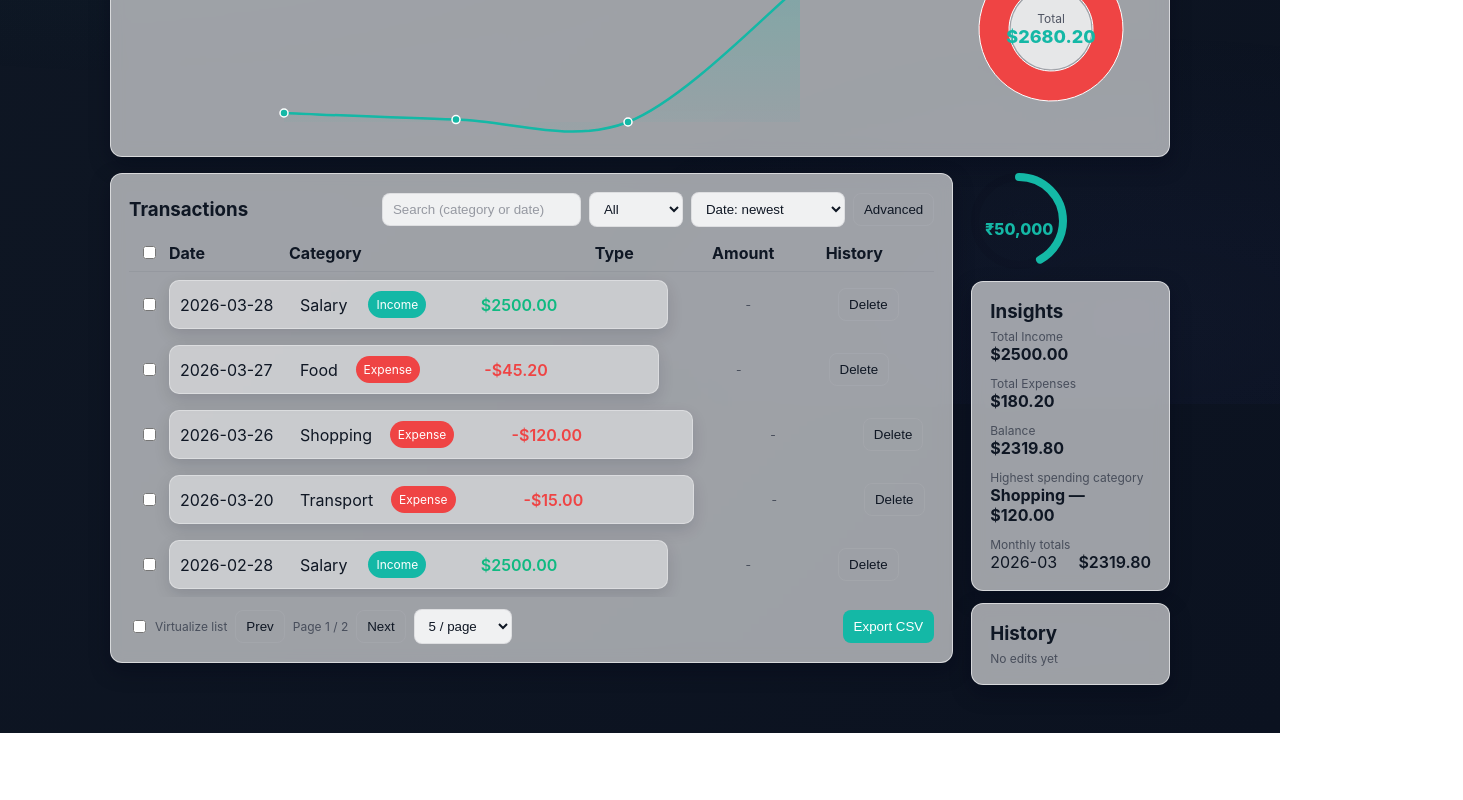
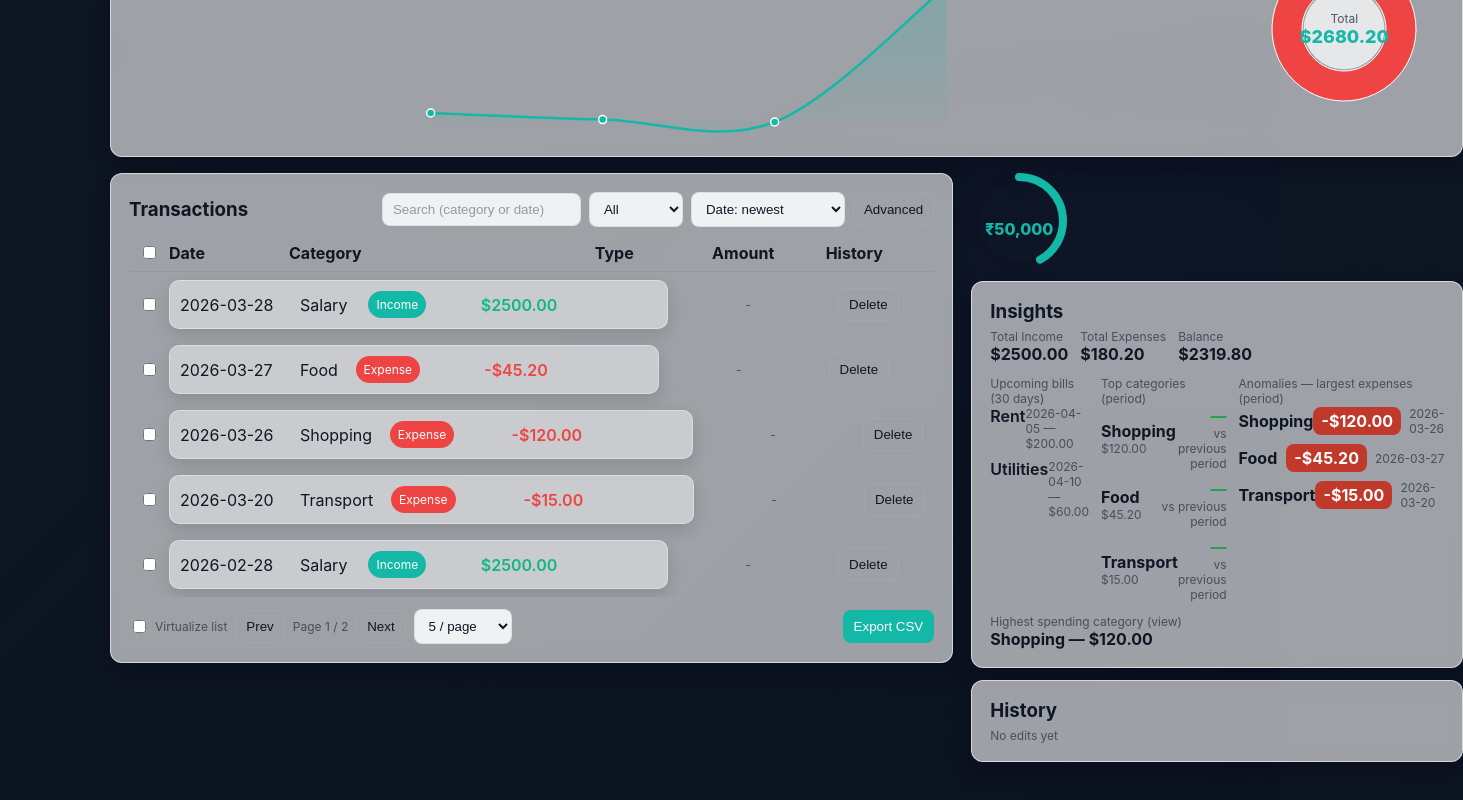
Before and after one commit to abhigyan7731/Finance-Dashboard-UI, a Next.js app: page / in a window 1280 px wide. Shown: the part 396-1196 px from the top of the page, 1463 px wide, since content can reach past the window. Before the commit the page ends 1129 px from the top, so only its background shows below. Built offline with nearby package versions, Linux system fonts and the light colour scheme.

Commit message:
Insights & analytics

```diff
--- a/src/components/Insights.jsx
+++ b/src/components/Insights.jsx
@@ -1,8 +1,10 @@
 import React, { useMemo } from 'react'
 import { useApp } from '../context/AppContext'
 
+function fmt(n){ return '$' + Number(n).toFixed(2) }
+
 export default function Insights(){
-  const { transactions, filteredTransactions } = useApp()
+  const { transactions, filteredTransactions, dateRange } = useApp()
   const tx = filteredTransactions || transactions
 
   const totals = useMemo(()=>{
@@ -20,28 +22,69 @@ export default function Insights(){
     return {cat:entries[0][0], amount:entries[0][1]}
   },[tx])
 
-  const monthlyCompare = useMemo(()=>{
-    const perMonth = {}
-    tx.forEach(t=>{
-      const m = t.date.slice(0,7)
-      perMonth[m] = (perMonth[m]||0) + t.amount
-    })
-    const months = Object.keys(perMonth).sort()
-    return {months, perMonth}
+  // determine current period from dateRange if available, otherwise use current month
+  const { periodFrom, periodTo, prevFrom, prevTo } = useMemo(()=>{
+    const ms = 24*60*60*1000
+    if(dateRange && dateRange.from && dateRange.to){
+      const from = new Date(dateRange.from); from.setHours(0,0,0,0)
+      const to = new Date(dateRange.to); to.setHours(23,59,59,999)
+      const len = Math.round((to - from) / ms) + 1
+      const prevTo = new Date(from); prevTo.setDate(prevTo.getDate() - 1); prevTo.setHours(23,59,59,999)
+      const prevFrom = new Date(prevTo); prevFrom.setDate(prevFrom.getDate() - (len-1)); prevFrom.setHours(0,0,0,0)
+      return { periodFrom: from, periodTo: to, prevFrom, prevTo }
+    }
+    // default: current calendar month
+    const now = new Date()
+    const from = new Date(now.getFullYear(), now.getMonth(), 1); from.setHours(0,0,0,0)
+    const to = new Date(now.getFullYear(), now.getMonth()+1, 0); to.setHours(23,59,59,999)
+    const prevTo = new Date(from); prevTo.setDate(prevTo.getDate() - 1); prevTo.setHours(23,59,59,999)
+    const prevFrom = new Date(prevTo); prevFrom.setDate(1); prevFrom.setHours(0,0,0,0)
+    return { periodFrom: from, periodTo: to, prevFrom, prevTo }
+  },[dateRange])
+
+  // top categories in current period (tx is already filtered when dateRange is set)
+  const topThisPeriod = useMemo(()=>{
+    const map = {}
+    tx.filter(t=>t.amount<0).forEach(t=> map[t.category] = (map[t.category]||0) + Math.abs(t.amount))
+    return Object.entries(map).sort((a,b)=>b[1]-a[1]).slice(0,3).map(([cat,amt])=>({cat,amt}))
   },[tx])
 
-  // month over month change (last two months)
-  const mom = useMemo(()=>{
-    const months = Object.keys(monthlyCompare.perMonth||{}).sort()
-    if(months.length < 2) return null
-    const last = monthlyCompare.perMonth[months[months.length-1]]
-    const prev = monthlyCompare.perMonth[months[months.length-2]]
-    const diff = last - prev
-    const pct = prev === 0 ? null : (diff / Math.abs(prev)) * 100
-    return {months, lastMonth: months[months.length-1], prevMonth: months[months.length-2], diff, pct}
-  },[monthlyCompare])
+  // compute previous period totals for same categories
+  const topWithChange = useMemo(()=>{
+    return topThisPeriod.map(({cat,amt})=>{
+      let prevAmt = 0
+      transactions.forEach(t=>{
+        const d = new Date(t.date); d.setHours(12,0,0,0)
+        if(d >= prevFrom && d <= prevTo && t.category===cat && t.amount<0) prevAmt += Math.abs(t.amount)
+      })
+      const diff = amt - prevAmt
+      const pct = prevAmt === 0 ? null : (diff / prevAmt) * 100
+      return {cat, amt, prevAmt, diff, pct}
+    })
+  },[topThisPeriod,transactions,prevFrom,prevTo])
 
-  const noData = tx.length === 0
+  // Upcoming bills: dueDate within next 30 days from today
+  const upcomingBills = useMemo(()=>{
+    const out = []
+    const today = new Date(); today.setHours(0,0,0,0)
+    const end = new Date(today); end.setDate(end.getDate()+30)
+    transactions.forEach(t=>{
+      if(t.dueDate && t.type==='expense'){
+        const d = new Date(t.dueDate)
+        if(d >= today && d <= end) out.push({...t, dueDate: t.dueDate})
+      }
+    })
+    out.sort((a,b)=> new Date(a.dueDate) - new Date(b.dueDate))
+    return out
+  },[transactions])
+
+  const anomalies = useMemo(()=>{
+    const list = tx.filter(t=> t.amount<0)
+    list.sort((a,b)=> Math.abs(b.amount) - Math.abs(a.amount))
+    return list.slice(0,5)
+  },[tx])
+
+  const noData = transactions.length === 0
 
   return (
     <div className="card">
@@ -53,39 +96,78 @@ export default function Insights(){
           <div style={{display:'flex',gap:12,flexWrap:'wrap'}}>
             <div>
               <div className="small">Total Income</div>
-              <div style={{fontWeight:700}}>${totals.income.toFixed(2)}</div>
+              <div style={{fontWeight:700}}>{fmt(totals.income)}</div>
             </div>
             <div>
               <div className="small">Total Expenses</div>
-              <div style={{fontWeight:700}}>${totals.expense.toFixed(2)}</div>
+              <div style={{fontWeight:700}}>{fmt(totals.expense)}</div>
             </div>
             <div>
               <div className="small">Balance</div>
-              <div style={{fontWeight:700}}>${totals.balance.toFixed(2)}</div>
+              <div style={{fontWeight:700}}>{fmt(totals.balance)}</div>
             </div>
           </div>
 
-          <div style={{marginTop:12}} className="small">Highest spending category</div>
-          <div style={{fontWeight:700}}>{highestCategory.cat} — ${highestCategory.amount.toFixed(2)}</div>
+          <div style={{display:'grid',gridTemplateColumns:'1fr 1fr 1fr',gap:12,marginTop:12}}>
+            <div>
+              <div className="small">Upcoming bills (30 days)</div>
+              {upcomingBills.length===0 ? <div className="small">No upcoming bills</div> : (
+                <div style={{display:'flex',flexDirection:'column',gap:8}}>
+                  {upcomingBills.map(b=> (
+                    <div key={b.id} style={{display:'flex',justifyContent:'space-between'}}>
+                      <div style={{fontWeight:600}}>{b.category}</div>
+                      <div className="small">{b.dueDate} — {fmt(Math.abs(b.amount))}</div>
+                    </div>
+                  ))}
+                </div>
+              )}
+            </div>
 
-          <div style={{marginTop:12}} className="small">Monthly totals</div>
-          <div style={{maxHeight:160,overflow:'auto'}}>
-            {monthlyCompare.months.map(m=> (
-              <div key={m} style={{display:'flex',justifyContent:'space-between'}}>
-                <div>{m}</div>
-                <div style={{fontWeight:600}}>${monthlyCompare.perMonth[m].toFixed(2)}</div>
-              </div>
-            ))}
+            <div>
+              <div className="small">Top categories (period)</div>
+              {topWithChange.length===0 ? <div className="small">No spending in period</div> : (
+                <div style={{display:'flex',flexDirection:'column',gap:8}}>
+                  {topWithChange.map(t=> (
+                    <div key={t.cat} style={{display:'flex',justifyContent:'space-between',alignItems:'center'}}>
+                      <div>
+                        <div style={{fontWeight:700}}>{t.cat}</div>
+                        <div className="small">{fmt(t.amt)}</div>
+                      </div>
+                      <div style={{textAlign:'right'}}>
+                        <div style={{fontWeight:700,color: t.diff>0 ? '#16a34a' : (t.diff<0 ? '#ef4444' : 'inherit')}}>
+                          {t.pct===null? '—' : (
+                            <span>{t.diff>0? '▲': (t.diff<0? '▼':'—')} {Math.abs(t.pct).toFixed(1)}%</span>
+                          )}
+                        </div>
+                        <div className="small">vs previous period</div>
+                      </div>
+                    </div>
+                  ))}
+                </div>
+              )}
+            </div>
+
+            <div>
+              <div className="small">Anomalies — largest expenses (period)</div>
+              {anomalies.length===0 ? <div className="small">No large expenses in period</div> : (
+                <div style={{display:'flex',flexDirection:'column',gap:8}}>
+                  {anomalies.map(a=> (
+                    <div key={a.id} style={{display:'flex',justifyContent:'space-between',alignItems:'center'}}>
+                      <div style={{fontWeight:700}}>{a.category}</div>
+                      <div style={{display:'flex',gap:8,alignItems:'center'}}>
+                        <div className="anomaly-badge" style={{color:'#fff',background:'#c0392b',padding:'4px 8px',borderRadius:8}}>-{fmt(Math.abs(a.amount))}</div>
+                        <div className="small">{a.date}</div>
+                      </div>
+                    </div>
+                  ))}
+                </div>
+              )}
+            </div>
           </div>
 
-          {mom && (
-            <div style={{marginTop:12}}>
-              <div className="small">Month-over-month change</div>
-              <div style={{fontWeight:700}}>
-                {mom.lastMonth}: ${mom.diff.toFixed(2)} {mom.pct!==null ? `(${mom.pct.toFixed(1)}%)` : ''} vs {mom.prevMonth}
-              </div>
-            </div>
-          )}
+          <div style={{marginTop:12}} className="small">Highest spending category (view)</div>
+          <div style={{fontWeight:700}}>{highestCategory.cat} — {fmt(highestCategory.amount)}</div>
+
         </>
       )}
     </div>
--- a/src/context/AppContext.jsx
+++ b/src/context/AppContext.jsx
@@ -124,7 +124,7 @@ export function AppProvider({ children }){
   },[transactions,dateRange])
 
   return (
-    <AppContext.Provider value={{role,setRole,transactions,addTransaction,updateTransaction,filters,setFilters,history,undoHistoryEntry,dateRange,setDateRange,setRangePreset,filteredTransactions}}>
+    <AppContext.Provider value={{role,setRole,transactions,addTransaction,updateTransaction,deleteTransaction,filters,setFilters,history,undoHistoryEntry,dateRange,setDateRange,setRangePreset,filteredTransactions}}>
       {children}
     </AppContext.Provider>
   )
--- a/src/data/mockData.js
+++ b/src/data/mockData.js
@@ -1,11 +1,11 @@
 export const initialData = {
   transactions: [
-    { id: 't1', date: '2026-03-28', amount: 2500, category: 'Salary', type: 'income' },
-    { id: 't2', date: '2026-03-27', amount: -45.2, category: 'Food', type: 'expense' },
-    { id: 't3', date: '2026-03-26', amount: -120.0, category: 'Shopping', type: 'expense' },
-    { id: 't4', date: '2026-03-20', amount: -15.0, category: 'Transport', type: 'expense' },
-    { id: 't5', date: '2026-02-28', amount: 2500, category: 'Salary', type: 'income' },
-    { id: 't6', date: '2026-02-15', amount: -200.0, category: 'Rent', type: 'expense' },
-    { id: 't7', date: '2026-01-10', amount: -60.0, category: 'Utilities', type: 'expense' }
+    { id: 't1', date: '2026-03-28', amount: 2500, category: 'Salary', type: 'income', notes: 'March payout' },
+    { id: 't2', date: '2026-03-27', amount: -45.2, category: 'Food', type: 'expense', notes: 'Lunch with team' },
+    { id: 't3', date: '2026-03-26', amount: -120.0, category: 'Shopping', type: 'expense', notes: 'Clothes' },
+    { id: 't4', date: '2026-03-20', amount: -15.0, category: 'Transport', type: 'expense', notes: 'Taxi' },
+    { id: 't5', date: '2026-02-28', amount: 2500, category: 'Salary', type: 'income', notes: 'February payout' },
+    { id: 't6', date: '2026-02-15', amount: -200.0, category: 'Rent', type: 'expense', dueDate: '2026-04-05', notes: 'April rent due' },
+    { id: 't7', date: '2026-01-10', amount: -60.0, category: 'Utilities', type: 'expense', dueDate: '2026-04-10', notes: 'Electricity bill' }
   ]
 }
--- a/src/index.css
+++ b/src/index.css
@@ -101,3 +101,18 @@ button:hover{transform:translateY(-1px)}
 .transactions-list .tx-row:hover{background:rgba(37,99,235,0.04)}
 .amount.positive{color:#10b981;font-weight:600}
 .amount.negative{color:#ef4444;font-weight:600}
+
+/* small chip for quick presets */
+.chip{background:rgba(255,255,255,0.06);border:1px solid rgba(255,255,255,0.04);padding:6px 10px;border-radius:999px;cursor:pointer}
+.chip:hover{transform:translateY(-2px)}
+
+/* modal overlay */
+.modal-overlay{position:fixed;inset:0;background:rgba(2,6,23,0.6);display:flex;align-items:center;justify-content:center}
+.modal{background:var(--card);padding:16px;border-radius:12px;max-width:520px;width:92%;border:1px solid var(--glass-border)}
+
+/* arrows for percent change */
+.arrow-up{color:#16a34a;margin-right:6px}
+.arrow-down{color:#ef4444;margin-right:6px}
+
+/* anomaly badge */
+.anomaly-badge{padding:4px 8px;border-radius:8px;color:#fff;font-weight:700}
```
Also changed, not shown: src/components/Transactions.jsx (+39 -16 lines).
